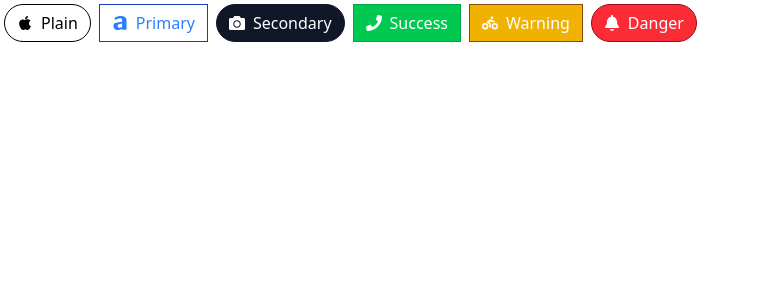
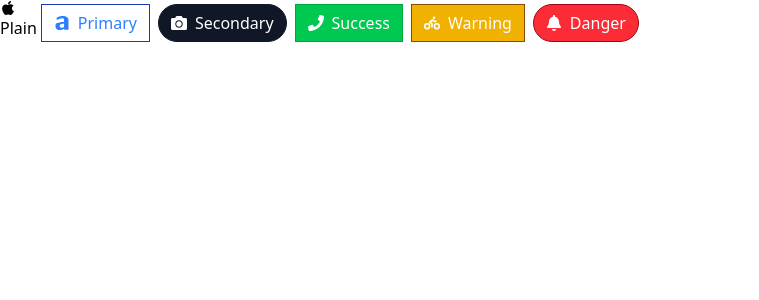
Before and after one commit to jaroslawkubiak/react_v2, a React (Vite) app in the folder 10-comps/: page / in a window 1280 px wide. Shown: the top 300 px of the page, without its empty margins (0-759 px from the left). Built offline with nearby package versions, Linux system fonts and the light colour scheme.

Commit message:
finish section 10 - add event handlers to button component

```diff
--- a/10-comps/src/App.js
+++ b/10-comps/src/App.js
@@ -9,22 +9,35 @@ import {
 } from "react-icons/fa";
 
 function App() {
+  const handleClick = () => {
+    console.log(`click`);
+  };
+
+  const handleMouseOver = () => {
+    console.log(`mouse over`);
+  };
+
   return (
     <div className="flex">
       <div>
-        <Button rounded>
+        <Button rounded onClick={handleClick} className="mb-5">
           <FaApple />
           Plain
         </Button>
       </div>
       <div>
-        <Button primary outline>
+        <Button primary outline onMouseOver={handleMouseOver}>
           <FaAmilia />
           Primary
         </Button>
       </div>
       <div>
-        <Button secondary rounded>
+        <Button
+          secondary
+          rounded
+          onClick={handleClick}
+          onMouseOver={handleMouseOver}
+        >
           <FaCamera />
           Secondary
         </Button>
--- a/10-comps/src/Button.js
+++ b/10-comps/src/Button.js
@@ -10,9 +10,13 @@ export default function Button({
   danger,
   outline,
   rounded,
+  ...rest
 }) {
   const classes = twMerge(
-    className("flex items-center gap-2 m-1 px-3 py-1.5 border cursor-pointer", {
+    className(
+      rest.className,
+      "flex items-center gap-2 m-1 px-3 py-1.5 border cursor-pointer",
+      {
         "bg-blue-500 border-blue-800 text-white": primary,
         "bg-gray-900 border-gray-900 text-white": secondary,
         "bg-green-500 border-green-600 text-white": success,
@@ -25,10 +29,15 @@ export default function Button({
         "text-green-500": outline && success,
         "text-yelloe-500": outline && warning,
         "text-red-500": outline && danger,
-    })
+      }
+    )
   );
 
-  return <button className={classes}>{children}</button>;
+  return (
+    <button className={classes} {...rest}>
+      {children}
+    </button>
+  );
 }
 
 Button.propTypes = {
```
Lines whose indentation alone changed are shown as unchanged.
